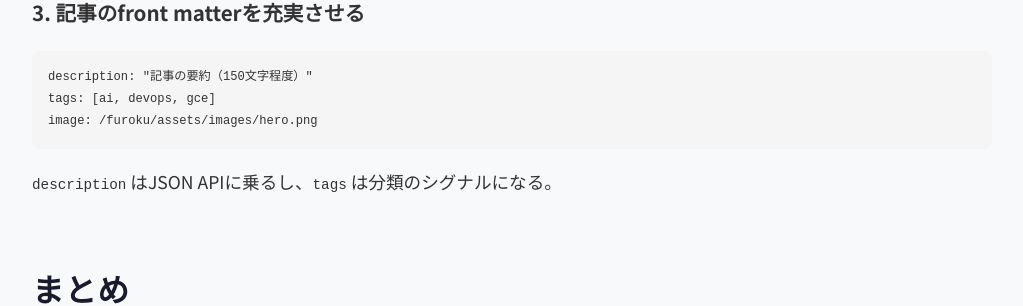
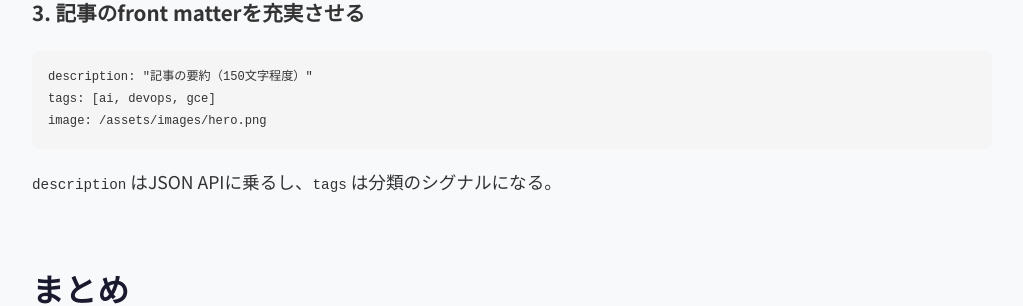
Before and after one commit to furoku/furoku, a Jekyll site: the page built from docs/_posts/2026-03-01-ai-readable-blog-structure.md, in a window 1280 px wide and 900 px high, scrolled down 3518 px. Shown: the part 146-452 px from the top of the window, without its empty margins (128-1151 px from the left). Built offline with Jekyll 4.4.1, drawn with Linux system fonts in a browser that asks for light colours.

Commit message:
fix: remove /furoku prefix from image paths (was causing double baseurl)

````diff
--- a/docs/_posts/2026-03-01-ai-readable-blog-structure.md
+++ b/docs/_posts/2026-03-01-ai-readable-blog-structure.md
@@ -4,7 +4,7 @@
 date: 2026-03-01 10:00:00 +0000
 categories: [ai, blog, architecture]
 tags: [ai, llm, json-api, blog, seo]
-image: /furoku/assets/images/ai-readable-blog/hero.png
+image: /assets/images/ai-readable-blog/hero.png
 description: "人間向けの見た目だけでなく、llm.txtやJSON APIを活用してAIが理解しやすいブログ構造を設計する方法を解説。"
 ---
 
@@ -87,7 +87,7 @@
 ```yaml
 description: "記事の要約（150文字程度）"
 tags: [ai, devops, gce]
-image: /furoku/assets/images/hero.png
+image: /assets/images/hero.png
 ```
 
 `description` はJSON APIに乗るし、`tags` は分類のシグナルになる。
````
Also changed, not shown: docs/_posts/2026-02-22-openclaw-secrets-ops-refresh.md (+1 -1 lines), docs/_posts/2026-03-01-docs-as-product.md (+1 -1 lines), docs/_posts/2026-03-01-ops-two-layer-architecture.md (+1 -1 lines).
